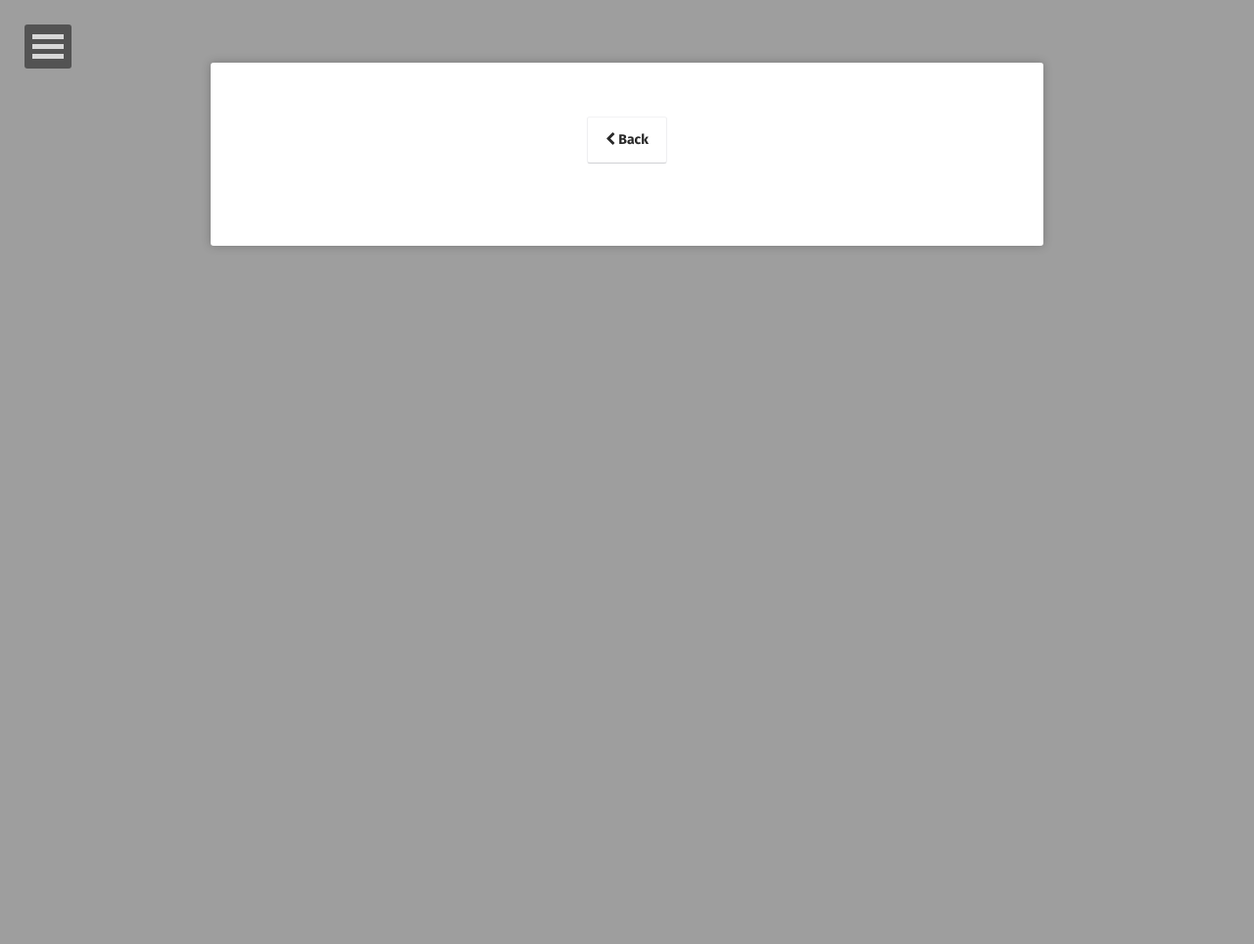
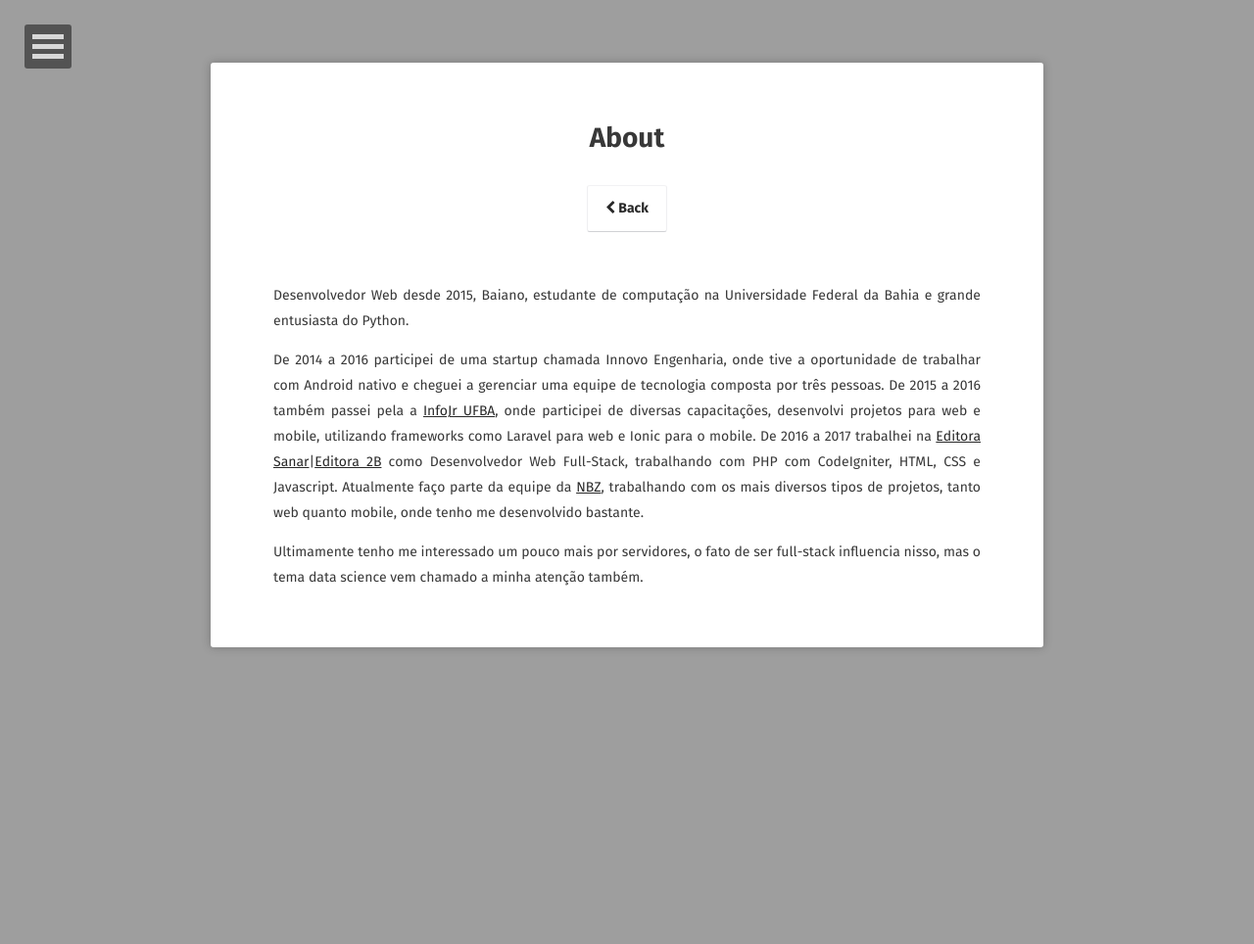
Before and after one commit to FelipeRegino/feliperegino.github.io, a Jekyll site: the page built from about/index.md, in a window 1280 px wide. Shown: the whole page at 98% size. Built offline with Jekyll 4.4.1, drawn with Linux system fonts in a browser that asks for light colours; some web fonts are replaced; our own code applies the rules of GitHub Pages for plain Markdown files; comment, search, counter and statistics services are not loaded.

Commit message:
adiciona about e referencia na home

```diff
--- a/_config.yml
+++ b/_config.yml
@@ -8,7 +8,8 @@ logo:               '/assets/img/logo.jpg'
 background:         'assets/img/placeholder-big.jpg'
 tiled_bg:           false   # Set this true if you want to tile your background image, otherwise it will be covered
 locale:             pt_BR
-url:                https://feliperegino.github.io/
+url:                https://feliperegino.github.io
+base-url:           '/'
 
 # Jekyll
 permalink:          /:title/
--- a/_includes/head.html
+++ b/_includes/head.html
@@ -38,18 +38,18 @@
     {% if site.bing-verify %}    <meta name="msvalidate.01" content="{{ site.bing-verify }}">{% endif %}
     {% capture canonical %}{{ site.url }}{% if site.permalink contains '.html' %}{{ page.url }}{% else %}{{ page.url | remove:'index.html' | strip_slash }}{% endif %}{% endcapture %}
     <link rel="canonical" href="{{ canonical }}">
-    <link href="{{ site.url }}feed.xml" type="application/atom+xml" rel="alternate" title="{{ site.title }} Feed">
+    <link href="{{ site.url }}/feed.xml" type="application/atom+xml" rel="alternate" title="{{ site.title }} Feed">
     <!-- Handheld -->
     <meta name="HandheldFriendly" content="True">
     <meta name="MobileOptimized" content="320">
     <meta name="viewport" content="width=device-width, initial-scale=1.0">
     <!-- CSS -->
-    <link rel="stylesheet" href="{{ site.url }}assets/css/main.css">
+    <link rel="stylesheet" href="{{ site.url }}/assets/css/main.css">
     <!-- JS -->
-    <script src="{{ site.url }}assets/js/modernizr-3.3.1.custom.min.js"></script>
+    <script src="{{ site.url }}/assets/js/modernizr-3.3.1.custom.min.js"></script>
     <!-- Favicons -->
-    <link rel="shortcut icon" type="image/png" href="{{ site.url }}favicon.png" />
-    <link rel="shortcut icon" href="{{ site.url }}favicon.ico" />
+    <link rel="shortcut icon" type="image/png" href="{{ site.url }}/favicon.png" />
+    <link rel="shortcut icon" href="{{ site.url }}/favicon.ico" />
     <!-- Background Image -->
     {% if site.background %}
     {% capture background %}{{ site.background }}{% endcapture %}
--- a/_layouts/home.html
+++ b/_layouts/home.html
@@ -42,6 +42,9 @@ layout: compress
             </div>
         </div>
     </header>
+    <div style="text-align: center; color: white; background-color: #333">
+        <p>based on <a href="https://github.com/TaylanTatli/Moon">Moon Jekyll Theme</a></p>
+    </div>
     {% include scripts.html %}
 </body>
 </html>
--- a/about/index.md
+++ b/about/index.md
@@ -0,0 +1,21 @@
+---
+layout: page
+title: About
+tags: [about, me, Felipe, Regino]
+date: 2018-05-23
+comments: false
+---
+
+Desenvolvedor Web desde 2015, Baiano, estudante de computação na Universidade Federal da Bahia e grande entusiasta do Python.
+
+De 2014 a 2016 participei de uma startup chamada Innovo Engenharia, onde tive a
+oportunidade de trabalhar com Android nativo e cheguei a gerenciar uma equipe de
+tecnologia composta por três pessoas.
+De 2015 a 2016 também passei pela a [InfoJr UFBA](http://www.infojr.com.br), onde participei de diversas
+capacitações, desenvolvi projetos para web e mobile, utilizando frameworks como Laravel para
+web e Ionic para o mobile.
+De 2016 a 2017 trabalhei na [Editora Sanar](https://www.editorasanar.com.br/)|[Editora 2B](https://www.editora2b.com.br/) como Desenvolvedor Web Full-Stack,
+trabalhando com PHP com CodeIgniter, HTML, CSS e Javascript.
+Atualmente faço parte da equipe da [NBZ](http://agencianbz.com/quem-somos/), trabalhando com os mais diversos tipos de projetos, tanto web quanto mobile, onde tenho me desenvolvido bastante.
+
+Ultimamente tenho me interessado um pouco mais por servidores, o fato de ser full-stack influencia nisso, mas o tema data science vem chamado a minha atenção também.
```
Also changed, not shown: Gemfile.lock, 11 other files.
